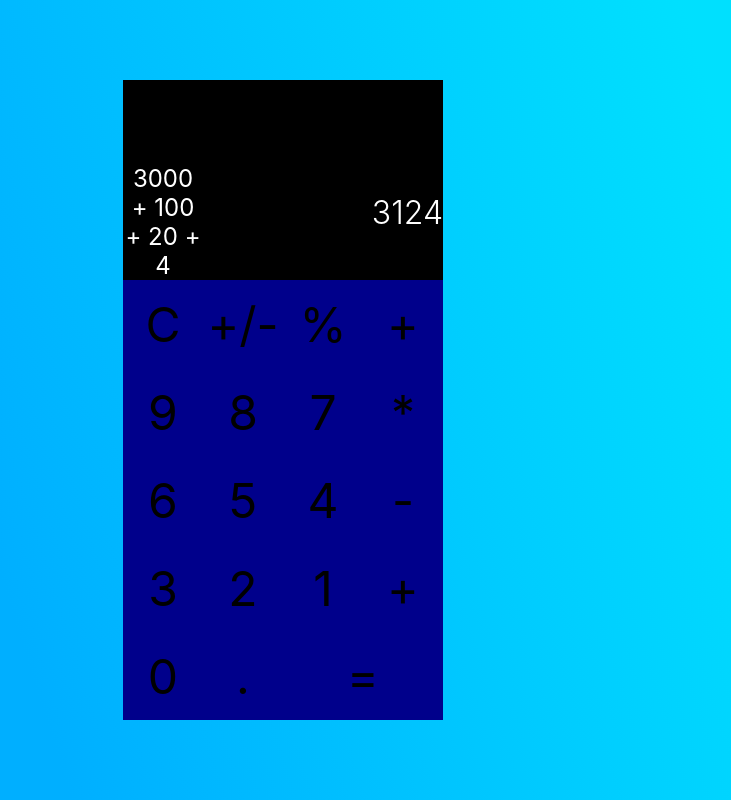
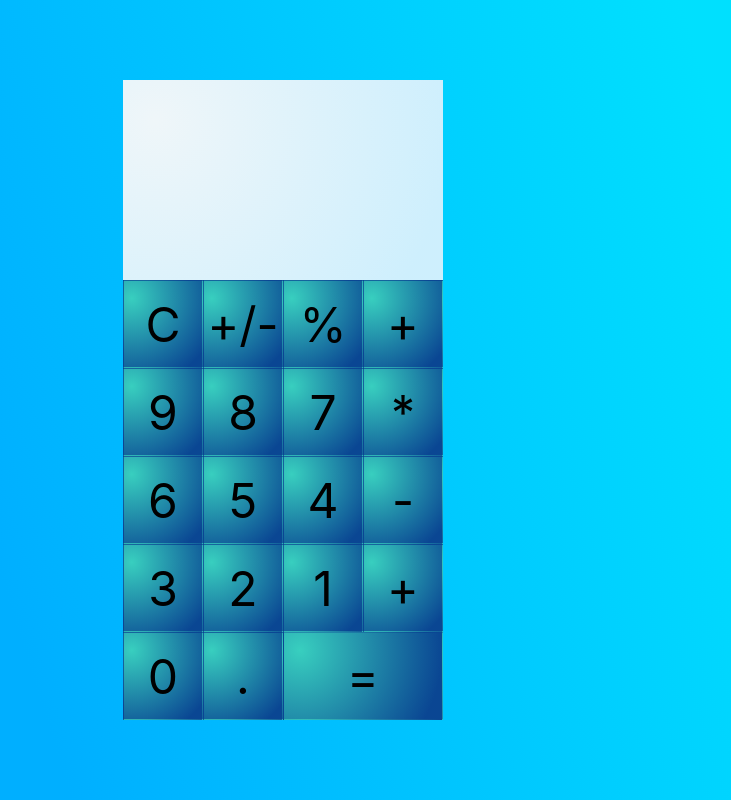
Before and after one commit to miloujb/calculator, a React (Create React App) app in the folder calculator/: page / in a window 1280 px wide. Shown: the whole page, without its empty margins (357-1088 px from the left). Built offline with nearby package versions, Linux system fonts and the light colour scheme.

Commit message:
formula/results should show

```diff
--- a/calculator/src/App.css
+++ b/calculator/src/App.css
@@ -5,7 +5,7 @@
   background-image: linear-gradient(
     72.5deg,
     rgba(0, 175, 255, 1) 27.9%,
-    rgba(0, 224, 254, 1) 84.2%
+    #00e0fe 84.2%
   );
   background-size: cover;
   display: flex;
@@ -27,7 +27,8 @@
   display: flex;
   justify-content: flex-end;
   align-items: flex-end;
-  color: white;
+  background-color: transparent;
+  color: black;
 }
 
 .formula-screen {
@@ -37,14 +38,19 @@
   display: flex;
   justify-content: flex-end;
   align-items: flex-end;
-  color: white;
+  background-color: transparent;
+  color: black;
 }
 
 .screen {
   height: 25vh;
   width: 100%;
   overflow: hidden;
-  background-color: black;
+  background-image: radial-gradient(
+    circle farthest-corner at 10% 20%,
+    rgba(239, 246, 249, 1) 0%,
+    rgba(206, 239, 253, 1) 90%
+  );
 }
 
 .row {
@@ -64,7 +70,11 @@
   height: 100%;
   font-size: 3rem;
   font-family: inherit;
-  background-color: darkblue;
+  background-image: radial-gradient(
+    circle farthest-corner at 10% 20%,
+    rgba(56, 207, 191, 1) 0%,
+    rgba(10, 70, 147, 1) 90.2%
+  );
   border: 1px solid transparent;
   outline: none;
   display: flex;
@@ -75,7 +85,7 @@
 
 .button:hover {
   color: white;
-  background-color: slategray;
+  background-color: white;
 }
 .button:active {
   transform: scale(0.95);
--- a/calculator/src/Calculator/Calculator.js
+++ b/calculator/src/Calculator/Calculator.js
@@ -2,11 +2,19 @@ import React from "react";
 import Screen from "./Components/Screen";
 import Keypad from "./Components/Keypad/Keypad";
 
-const calculator = () => (
-  <main className="calculator">
-    <Screen />
-    <Keypad />
-  </main>
-);
+class Calculator extends React.Component {
+  state = {
+    formula: "",
+    result: 0
+  };
+  render() {
+    return (
+      <main className="calculator">
+        <Screen formula={this.state.formula} result={this.state.formula} />
+        <Keypad />
+      </main>
+    );
+  }
+}
 
-export default calculator;
+export default Calculator;
--- a/calculator/src/Calculator/Components/FormulaScreen/FormulaScreen.js
+++ b/calculator/src/Calculator/Components/FormulaScreen/FormulaScreen.js
@@ -1,7 +1,7 @@
 import React from "react";
 
-const FormulaScreen = () => {
-  return <div className="formula-screen">3000 + 100 + 20 + 4 </div>;
+const FormulaScreen = props => {
+  return <div className="formula-screen">{props.children}</div>;
 };
 
 export default FormulaScreen;
--- a/calculator/src/Calculator/Components/ResultScreen/ResultScreen.js
+++ b/calculator/src/Calculator/Components/ResultScreen/ResultScreen.js
@@ -1,3 +1,5 @@
 import React from "react";
-const resultScreen = () => <div className="result-screen">3124</div>;
+const resultScreen = props => (
+  <div className="result-screen">{props.children}</div>
+);
 export default resultScreen;
--- a/calculator/src/Calculator/Components/Screen.js
+++ b/calculator/src/Calculator/Components/Screen.js
@@ -2,11 +2,11 @@ import React from "react";
 import ResultScreen from "./ResultScreen/ResultScreen";
 import FormulaScreen from "./FormulaScreen/FormulaScreen";
 
-const Screen = () => {
+const Screen = props => {
   return (
     <div className="screen">
-      <ResultScreen />
-      <FormulaScreen />
+      <ResultScreen>{props.result}</ResultScreen>
+      <FormulaScreen>{props.equation}</FormulaScreen>
     </div>
   );
 };
```
